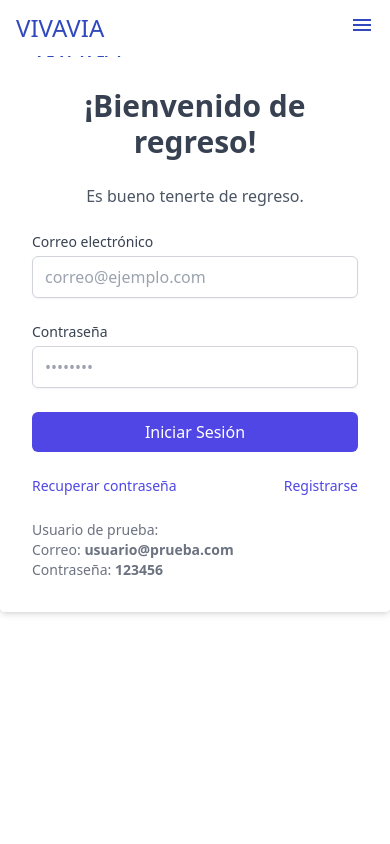
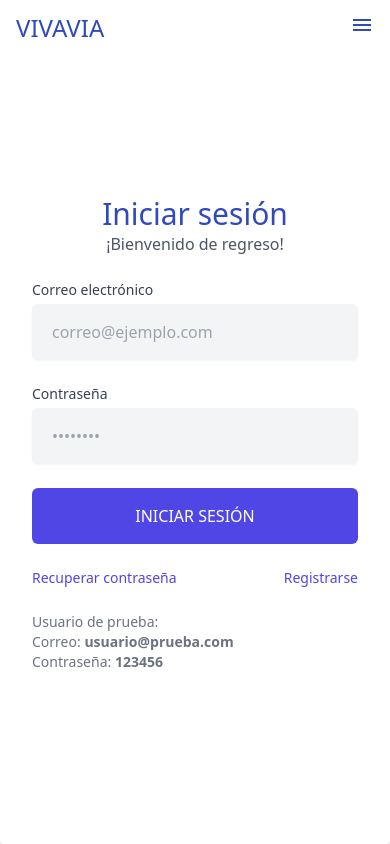
Before and after one commit to landrescreative/vivaviawebsite, a Next.js app: page /login in a window 390 px wide. Built offline with nearby package versions, Linux system fonts and the light colour scheme.

Commit message:
Changes in login

```diff
--- a/src/app/login/page.tsx
+++ b/src/app/login/page.tsx
@@ -34,28 +34,29 @@ export default function Login() {
   };
 
   return (
-    <div className="max-h-screen grid grid-cols-4  bg-gray-100">
-      <div className="hidden md:block w-full col-start-1 col-end-3">
+    <div className=" grid grid-cols-4  bg-gray-100">
+      <div className="hidden md:block w-full max-h-screen col-start-1 col-end-3 overflow-hidden">
         <img
           src="/paisaje.jpg" // Puedes reemplazar esta URL con la imagen que desees
           alt="Imagen de bienvenida"
-          className="w-full h-full object-cover"
+          className="w-full object-cover object-center"
         />
       </div>
-      <div className="w-ful1 flex flex-col justify-center    p-8 space-y-6 bg-white rounded shadow-md col-start-1 col-end-6  md:col-start-3 md:col-end-5">
-        <div className="flex justify-between">
+      <div className="w-ful1 h-screen flex flex-col justify-center p-8 space-y-6 bg-white rounded shadow-md col-start-1 col-end-6  md:col-start-3 md:col-end-5">
+        <div className=" hidden md:flex justify-between">
           <h1 className="text-primary text-2xl">VIVAVIA</h1>
           <h1>ES</h1>
         </div>
         {/* Texto de bienvenida actualizado */}
-        <h2 className="text-3xl font-bold text-center text-gray-700">
-          ¡Bienvenido de regreso!
-        </h2>
-        <p className="text-center text-gray-600">
-          Es bueno tenerte de regreso.
-        </p>
-        {/* También puedes cambiar el texto a algo como: "Nos alegra verte de nuevo." */}
-
+        <div className="">
+          <h2 className="text-3xl font-normal text-center text-primary m-0 ">
+            Iniciar sesión
+          </h2>
+          <p className="text-center text-gray-600 m-0">
+            ¡Bienvenido de regreso!
+          </p>
+          {/* También puedes cambiar el texto a algo como: "Nos alegra verte de nuevo." */}
+        </div>
         <form onSubmit={handleSubmit} className="space-y-6 mt-4">
           <div>
             <label
@@ -71,7 +72,7 @@ export default function Login() {
               value={email}
               onChange={(e) => setEmail(e.target.value)}
               required
-              className="mt-1 block w-full px-3 py-2 border border-gray-300 rounded-md shadow-sm focus:outline-none focus:ring-indigo-500 focus:border-indigo-500 sm:text-sm"
+              className="mt-1 block w-full px-5 py-4  bg-gray-100 rounded-md shadow-sm focus:outline-none focus:ring-indigo-500 focus:border-indigo-500 sm:text-sm"
               placeholder="correo@ejemplo.com"
             />
           </div>
@@ -90,7 +91,7 @@ export default function Login() {
               value={password}
               onChange={(e) => setPassword(e.target.value)}
               required
-              className="mt-1 block w-full px-3 py-2 border border-gray-300 rounded-md shadow-sm focus:outline-none focus:ring-indigo-500 focus:border-indigo-500 sm:text-sm"
+              className="mt-1 block w-full px-5 py-4  bg-gray-100 rounded-md shadow-sm focus:outline-none focus:ring-indigo-500 focus:border-indigo-500 sm:text-sm"
               placeholder="••••••••"
             />
           </div>
@@ -102,7 +103,7 @@ export default function Login() {
           <div>
             <button
               type="submit"
-              className="w-full px-4 py-2 text-white bg-indigo-600 rounded-md hover:bg-indigo-700 focus:outline-none focus:ring-2 focus:ring-offset-2 focus:ring-indigo-500"
+              className="w-full px-4 py-4 uppercase text-white bg-indigo-600 rounded-md hover:bg-indigo-700 focus:outline-none focus:ring-2 focus:ring-offset-2 focus:ring-indigo-500"
             >
               Iniciar Sesión
             </button>
--- a/src/app/ui/Navbar.tsx
+++ b/src/app/ui/Navbar.tsx
@@ -219,10 +219,13 @@ const Navbar: React.FC = () => {
 
             {/* Botones de acción en el menú móvil */}
 
-            <div className="flex flex-col gap-3 mt-3">
-              <button className="text-primary hover:scale-105 transition-transform">
+            <div className="flex flex-col gap-3 mt-3 justify-center items-center">
+              <Link
+                href={"/login"}
+                className="text-primary hover:scale-105 transition-transform"
+              >
                 Iniciar Sesión
-              </button>
+              </Link>
               <button className="py-3 px-5 bg-primary text-center text-white rounded-full hover:scale-105 transition-transform hover:shadow-lg">
                 REGISTRO
               </button>
```
